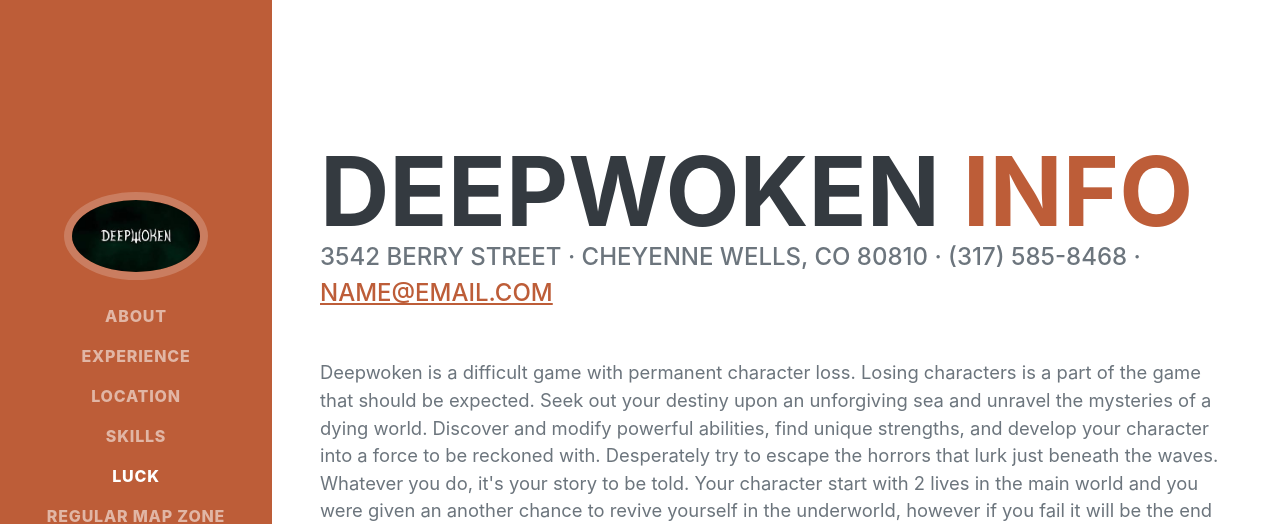
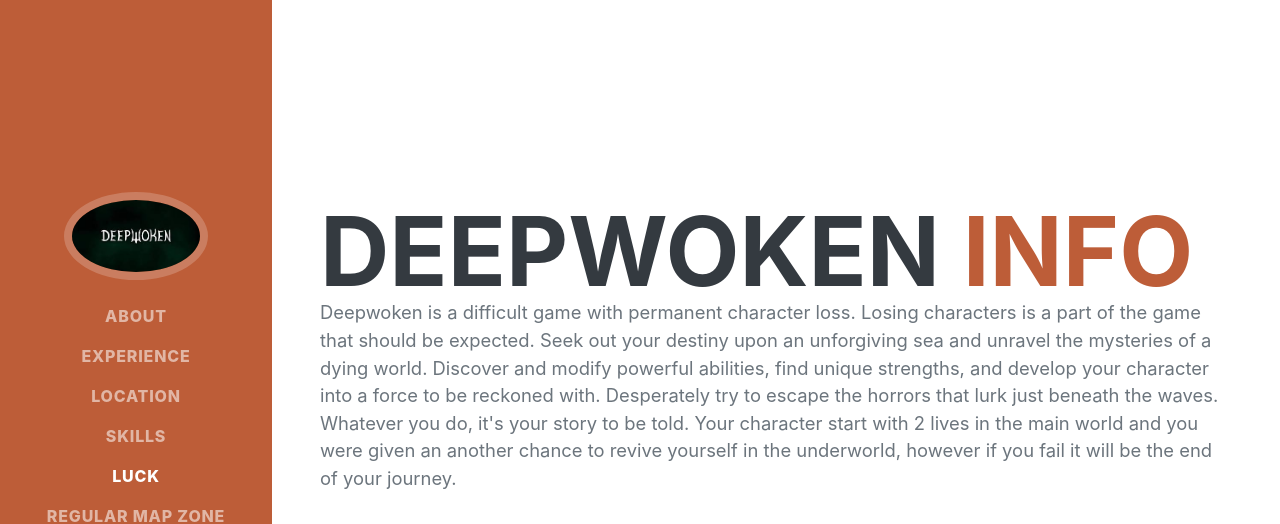
Before and after one commit to Darkness-Skill/Darkness-Skill.github.io, a plain HTML site: page index.html in a window 1280 px wide. Shown: the top 524 px of the page. Drawn offline with nearby package versions, Linux system fonts and the light colour scheme; a web font is replaced by a local one.

Commit message:
Update index.html

```diff
--- a/index.html
+++ b/index.html
@@ -51,10 +51,7 @@
                         DeepWoken
                         <span class="text-primary">INFO</span>
                     </h1>
-                    <div class="subheading mb-5">
-                        3542 Berry Street · Cheyenne Wells, CO 80810 · (317) 585-8468 ·
-                        <a href="mailto:name@email.com">name@email.com</a>
-                    </div>
+
                     <p class="lead mb-5">Deepwoken is a difficult game with permanent character loss. Losing characters is a part of the game that should be expected. Seek out your destiny upon an unforgiving sea and unravel the mysteries of a dying world. Discover and modify powerful abilities, find unique strengths, and develop your character into a force to be reckoned with. Desperately try to escape the horrors that lurk just beneath the waves. Whatever you do, it's your story to be told. Your character start with 2 lives in the main world and you were given an another chance to revive yourself in the underworld, however if you fail it will be the end of your journey. </p>
 
 					<div class="social-icons">
```
